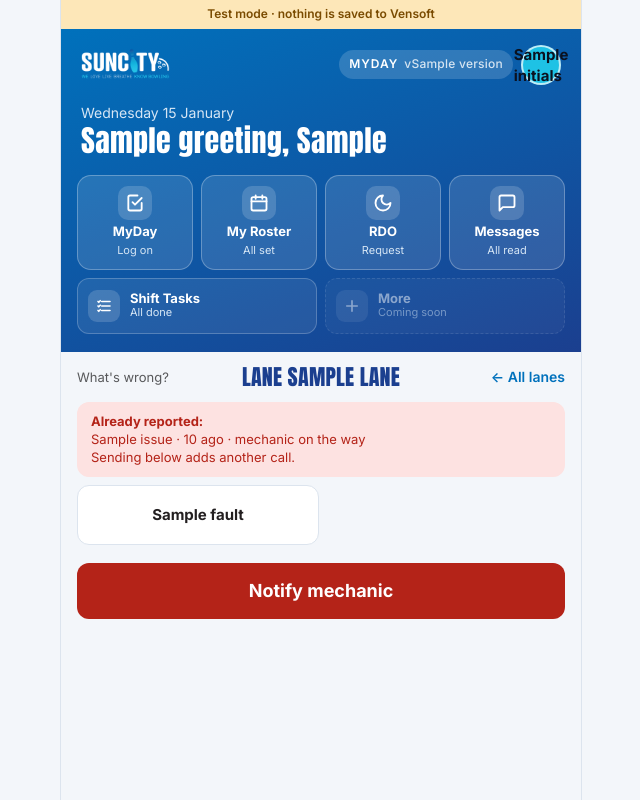
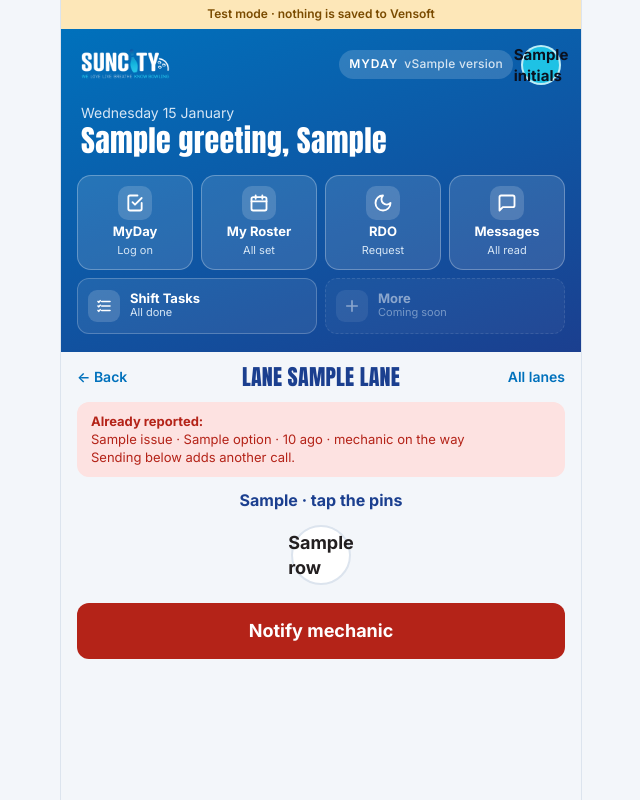
Before and after one commit to ytrom/myday-suncity-app, a Django app: template core/templates/core/marshal_lane.html in a window 1280 px wide. Shown: the whole page, without its empty margins (319-959 px from the left). Run offline with Django 5.2, Linux system fonts and the light colour scheme; the template is opened without the code that fills it: most values are stand-ins (such as "Sample title", 1, 10 or a date in 2020).

Commit message:
v1.0.07: Re-spot opens a pin screen, like the live Lane Marshal
Co-Authored-By: Claude Opus 5.5 (1M context) <noreply@anthropic.com>
Claude-Session: https://claude.ai/code/session_016QfrQQD7aHSoRZjM619Lpo

```diff
--- a/core/static/core/css/myday.css
+++ b/core/static/core/css/myday.css
@@ -250,3 +250,12 @@ a.btn { text-decoration: none; box-sizing: border-box; }
 .faults { gap: 4px; margin-top: 8px; }
 .already + form .faults, .flash + form .faults { margin-top: 8px; }
 .hero > .toolhead { margin-top: 14px; }
+a.fault { text-decoration: none; color: inherit; }
+.pin-title { margin: 12px 0 0; text-align: center; font-weight: 700; color: var(--navy); }
+.pin-deck { margin: 14px auto 0; display: flex; flex-direction: column; align-items: center; gap: 10px; }
+.pin-row { display: flex; gap: 12px; }
+.pin input { position: absolute; opacity: 0; pointer-events: none; }
+.pin span { width: 60px; height: 60px; border-radius: 999px; display: flex; align-items: center; justify-content: center; font-weight: 800; font-size: 18px; background: #fff; border: 2px solid var(--line-strong); cursor: pointer; }
+.pin input:checked + span { background: #B42318; border-color: #B42318; color: #fff; }
+.pin input:focus-visible + span { outline: 2px solid var(--blue); outline-offset: 2px; }
+.lane-head > :first-child { justify-self: start; }
--- a/core/templates/core/marshal_lane.html
+++ b/core/templates/core/marshal_lane.html
@@ -3,26 +3,54 @@
 {% block main %}
   <section class="section tool-section" aria-labelledby="lane-title">
     <div class="lane-head">
+      {% if pin_fault %}
+        <a href="{% url 'marshal_lane' lane %}" class="back">&larr; Back</a>
+      {% else %}
         <p class="muted small">What's wrong?</p>
+      {% endif %}
       <h2 id="lane-title">Lane {{ lane }}</h2>
-      <a href="{% url 'marshal' %}" class="back">&larr; All lanes</a>
+      <a href="{% url 'marshal' %}" class="back">All lanes</a>
     </div>
     {% if already %}
       <div class="already">
         <p class="strong">Already reported:</p>
-        {% for c, age in already %}<p>{{ c.issue }} · {{ age }} ago{% if c.attended_age is not None %} · mechanic on the way{% endif %}</p>{% endfor %}
+        {% for c, age in already %}<p>{{ c.issue }}{% if c.option %} · {{ c.option }}{% endif %} · {{ age }} ago{% if c.attended_age is not None %} · mechanic on the way{% endif %}</p>{% endfor %}
         <p class="small">Sending below adds another call.</p>
       </div>
     {% endif %}
     {% if error %}<p class="flash">{{ error }}</p>{% endif %}
-    <form method="post" aria-label="What's wrong?">
+    {% if pin_fault %}
+      <form method="post" action="{% url 'marshal_lane' lane %}?fault={{ pin_fault|urlencode }}" aria-label="{{ pin_fault }}: pick pins">
         {% csrf_token %}
-      <div class="faults">
-        {% for f in faults %}
-          <label class="fault"><input type="radio" name="issue" value="{{ f }}"{% if f == picked %} checked{% endif %}><span>{{ f }}</span></label>
+        <input type="hidden" name="issue" value="{{ pin_fault }}">
+        <p class="pin-title">{{ pin_fault }} · tap the pins</p>
+        <div class="pin-deck">
+          {% for row in pin_rows %}
+            <div class="pin-row">
+              {% for p in row %}
+                {% with ps=p|stringformat:"d" %}
+                <label class="pin"><input type="checkbox" name="pins" value="{{ p }}"{% if ps in picked_pins %} checked{% endif %}><span>{{ p }}</span></label>
+                {% endwith %}
+              {% endfor %}
+            </div>
           {% endfor %}
         </div>
         <button class="btn btn-alert btn-big" type="submit">Notify mechanic</button>
       </form>
+    {% else %}
+      <form method="post" aria-label="What's wrong?">
+        {% csrf_token %}
+        <div class="faults">
+          {% for f, has_pins in faults %}
+            {% if has_pins %}
+              <a class="fault" href="{% url 'marshal_lane' lane %}?fault={{ f|urlencode }}"><span>{{ f }} &rsaquo;</span></a>
+            {% else %}
+              <label class="fault"><input type="radio" name="issue" value="{{ f }}"{% if f == picked %} checked{% endif %}><span>{{ f }}</span></label>
+            {% endif %}
+          {% endfor %}
+        </div>
+        <button class="btn btn-alert btn-big" type="submit">Notify mechanic</button>
+      </form>
+    {% endif %}
   </section>
 {% endblock %}
--- a/myday_project/settings.py
+++ b/myday_project/settings.py
@@ -156,6 +156,8 @@ MARSHAL_CALLS = env_list(
     "Full Set,Full Set on Second Ball,Ball Down the Back,Off Spot,Interlock,Score-No-Cycle,Machine - Black Out,"
     "Hanging Pins,Pin Out the Front,Deadwood,Re-spot,Re-rack,Other",
 )
+# Faults that go on to a pin screen (tap the pins), like the live Lane Marshal's Re-spot.
+MARSHAL_PIN_CALLS = env_list("MYDAY_MARSHAL_PIN_CALLS", "Re-spot")
 MECHANIC_POLL_SECONDS = int(env("MYDAY_MECHANIC_POLL_SECONDS", "5"))
 # Which membership/bowl MyDay acts for when a staff member has several.
 DEFAULT_BOWL_ID = env("MYDAY_BOWL_ID", "")
--- a/myday_project/version.py
+++ b/myday_project/version.py
@@ -1,3 +1,3 @@
 # MyDay's version, shown in the header. Bump it with every update that goes out:
 # the last part for fixes and small changes, the middle for new features.
-VERSION = "1.0.06"
+VERSION = "1.0.07"
```
Also changed, not shown: core/lanes.py (+11 -2 lines), core/views.py (+11 -3 lines), tests/test_myday.py (+13 -1 lines), README.md. Lines whose indentation alone changed are shown as unchanged.
